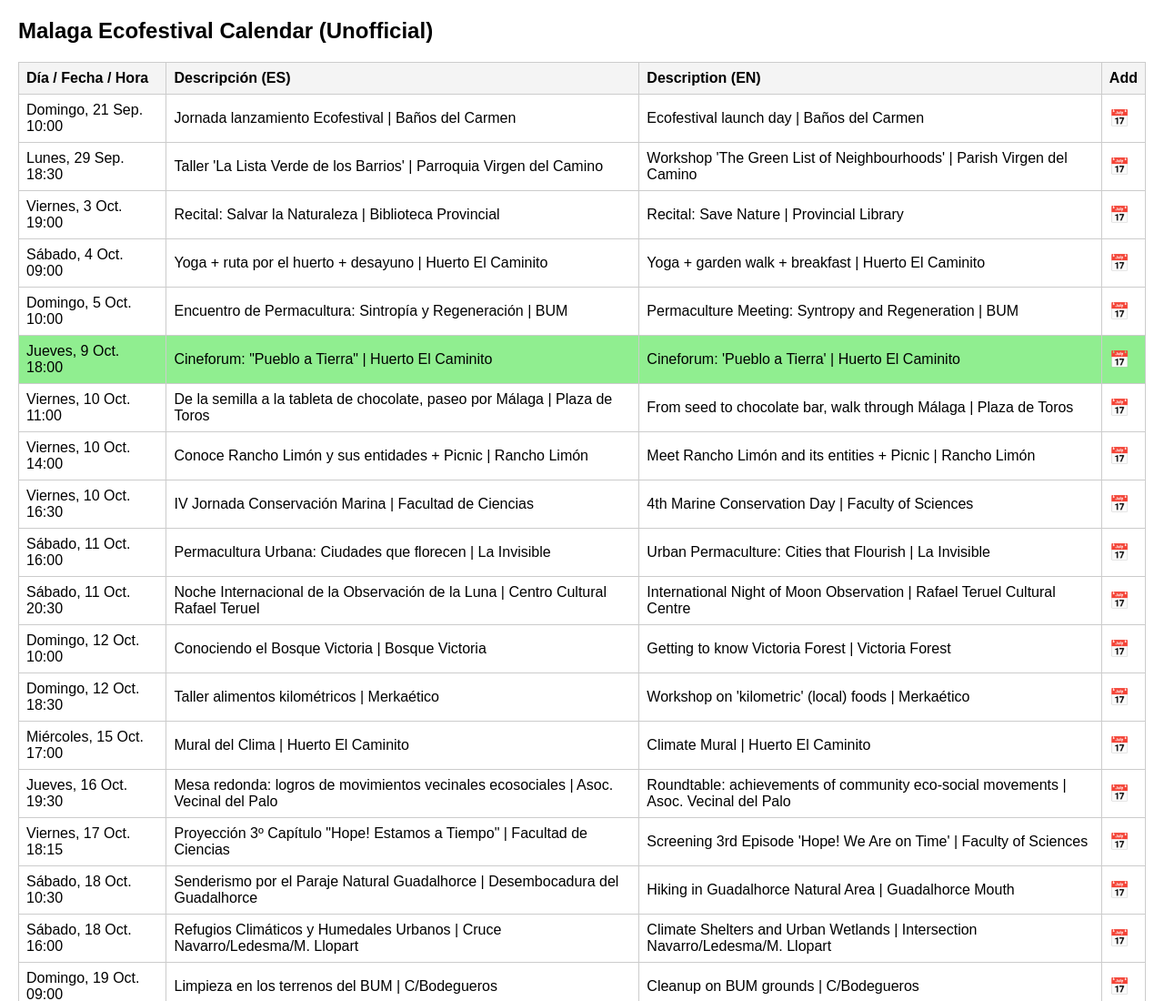
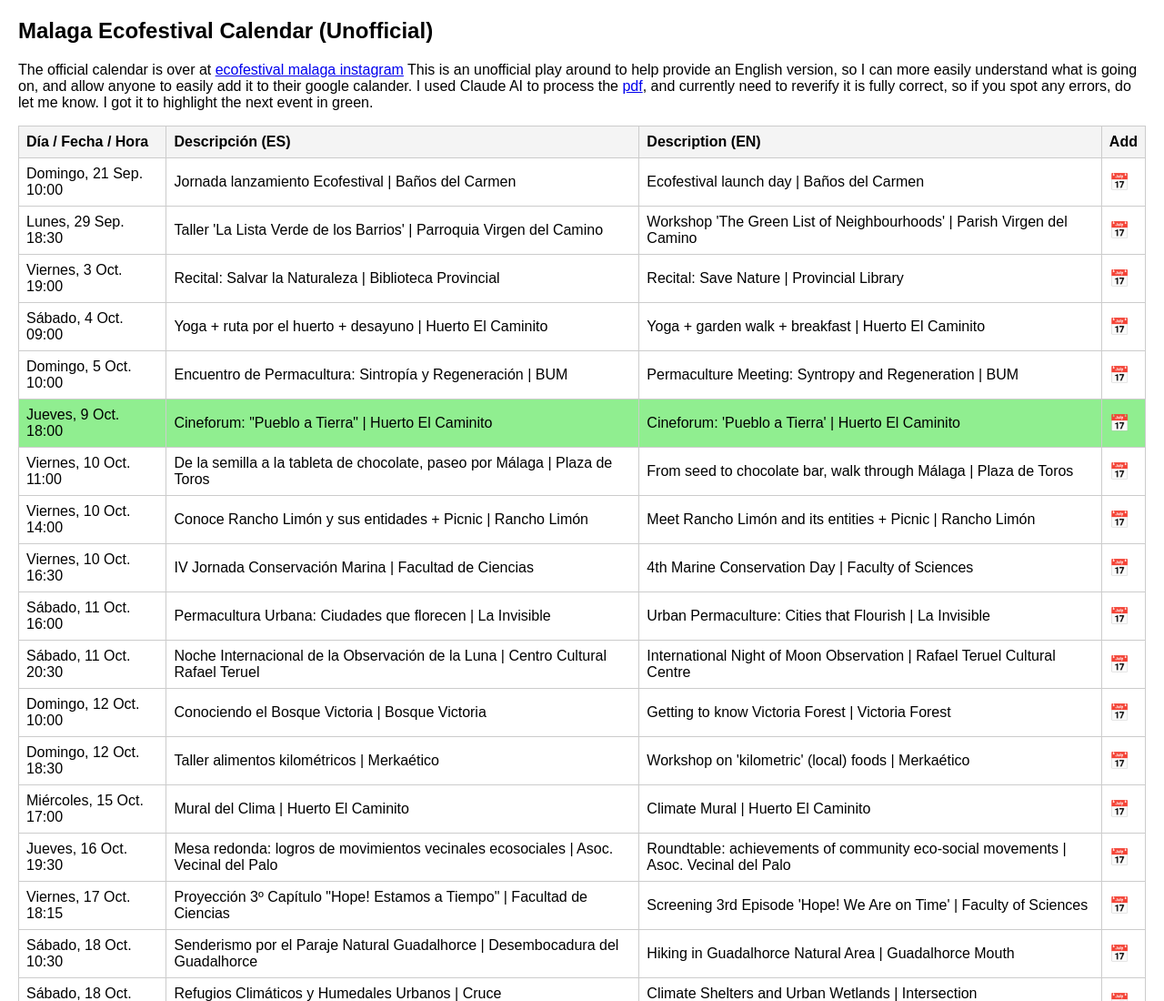
Before and after one commit to alterisian/alterisian.github.io, a plain HTML site: page made/malaga_ecofestival.html in a window 1280 px wide. Shown: the top 1100 px of the page at 91% size. Drawn offline with Linux system fonts and the light colour scheme.

Commit message:
added intro paragraph with disclaimer and links to the original

```diff
--- a/made/malaga_ecofestival.html
+++ b/made/malaga_ecofestival.html
@@ -20,6 +20,13 @@
 </head>
 <body>
 <h2>Malaga Ecofestival Calendar (Unofficial)</h2>
+<p>
+  The official calendar is over at <a href="https://www.instagram.com/ecofestival_malaga/" target="_blank">ecofestival malaga instagram</a>
+  This is an unofficial play around to help provide an English version, so I can more easily understand what is going on, and allow anyone to easily add it to their google calander.
+  I used Claude AI to process the <a href="https://drive.google.com/file/d/1J9lCxGl1E0OjDYpOZbCrti3NY8BeYI4s/view" target="_blank">pdf</a>, and currently need to reverify it is fully correct, so if you spot any errors, do let me know.
+  I got it to highlight the next event in green.
+</p>
+
 <table id="calendar">
   <thead>
     <tr>
```
